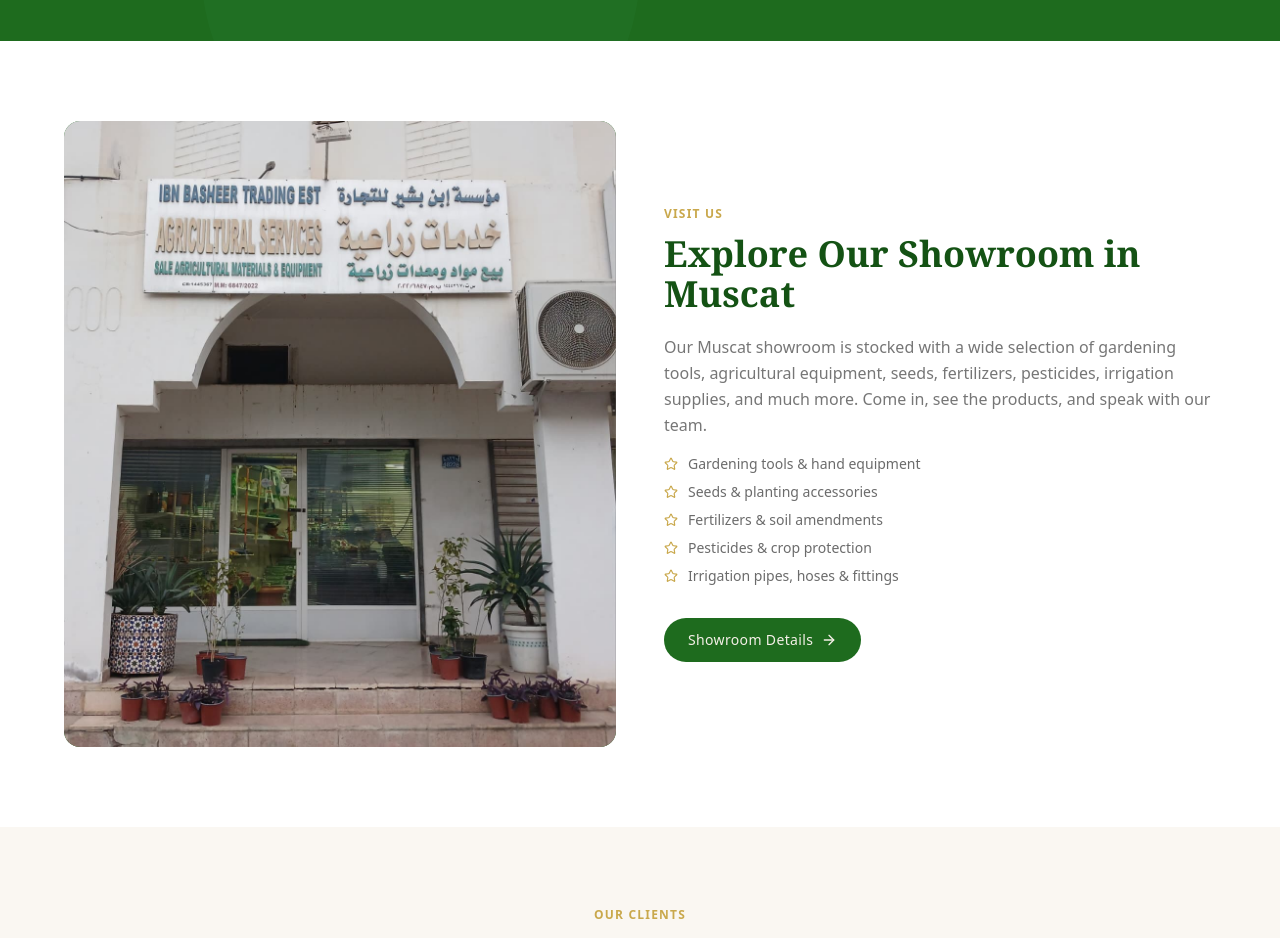
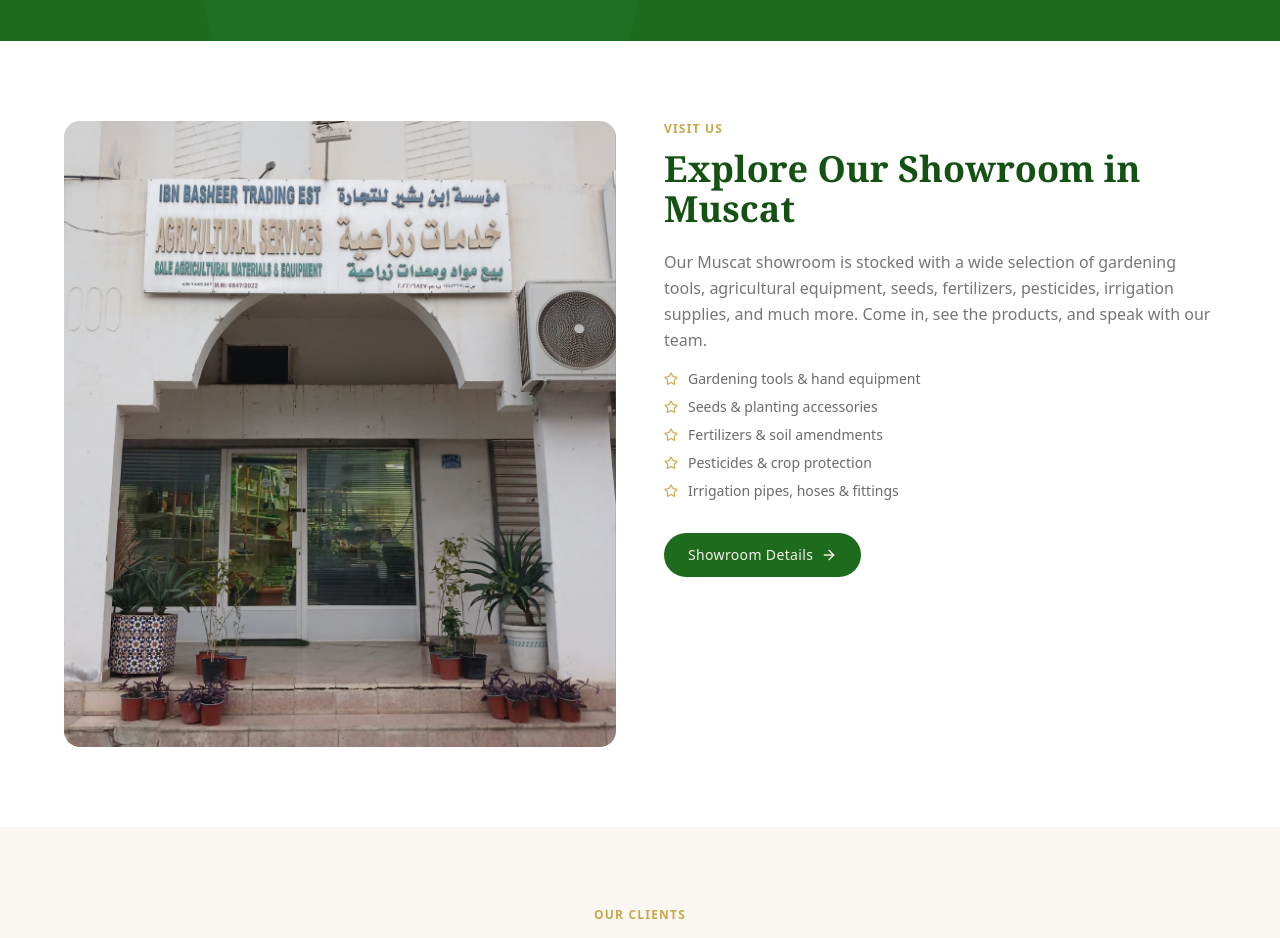
Before and after one commit to eslambayumei-svg/ibn-bashir-trading, a Next.js app: page / in a window 1280 px wide. Shown: the part 4020-4958 px from the top of the page. Built offline with nearby package versions, Linux system fonts and the light colour scheme.

Commit message:
fix: show full showroom photo uncropped on home page

```diff
--- a/src/app/page.tsx
+++ b/src/app/page.tsx
@@ -258,14 +258,14 @@
       {/* Showroom */}
       <section className="section-pad bg-white">
         <div className="container-max">
-          <div className="grid grid-cols-1 lg:grid-cols-2 gap-12 items-center">
-            <div className="rounded-2xl overflow-hidden bg-forest">
+          <div className="grid grid-cols-1 lg:grid-cols-2 gap-12 items-start">
+            <div className="rounded-2xl overflow-hidden">
               <Image
                 src="/images/WhatsApp Image 2026-07-04 at 1.18.06 PM (1).jpeg"
                 alt="Ibn Bashir Trading Showroom"
                 width={800}
                 height={900}
-                className="w-full h-auto object-contain"
+                className="w-full h-auto"
                 sizes="(max-width: 1024px) 100vw, 50vw"
               />
             </div>
```
